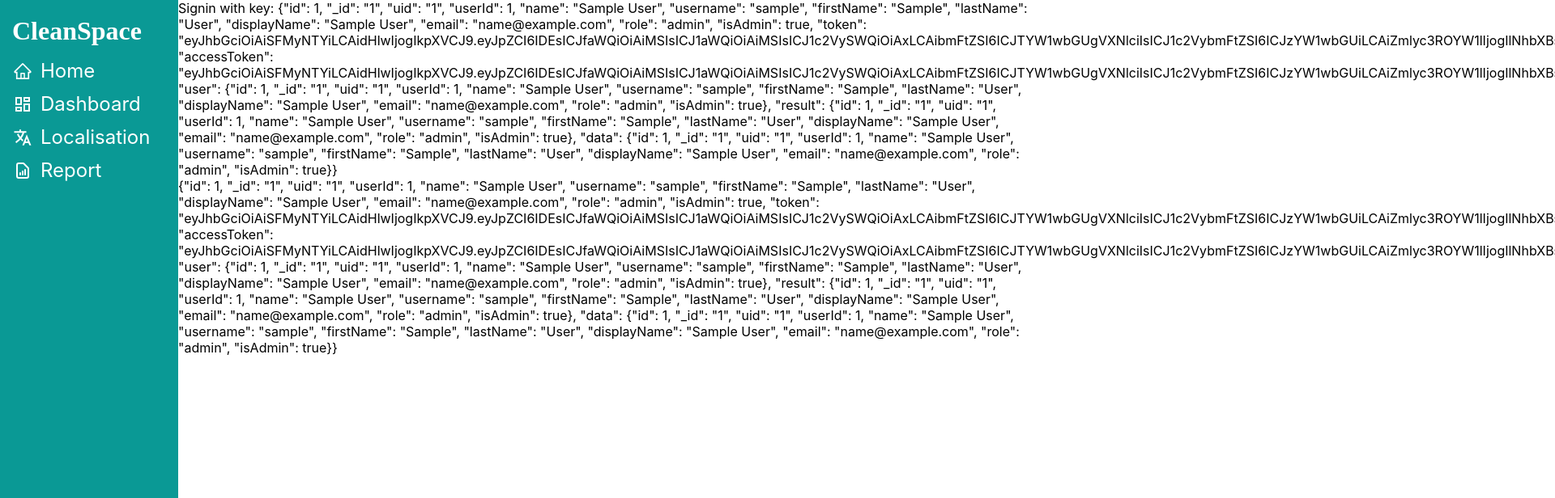
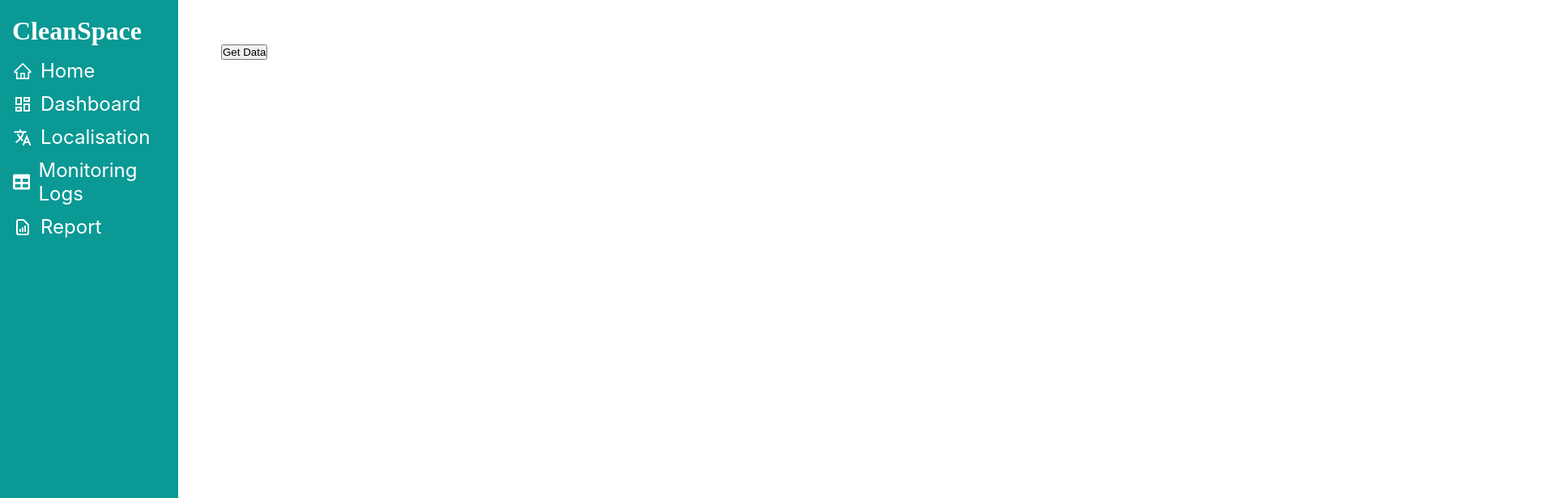
Before and after one commit to gianstk/cs-report-react, a React (Create React App) app: page /monitorLog in a window 1280 px wide. Shown: the top 616 px of the page at 81% size, 1920 px wide, since content can reach past the window. Built offline with nearby package versions, Linux system fonts and the light colour scheme; sample sign-in values are in the browser's storage; a web font is replaced by a local one.

Commit message:
feat: new debug log page'

```diff
--- a/src/components/ReportSearch/ReportSearch.js
+++ b/src/components/ReportSearch/ReportSearch.js
@@ -1,7 +1,6 @@
 import { useState } from 'react';
 
 import './ReportSearch.css';
-import Organisation from './organisations';
 import Organisations from './organisations';
 
 
--- a/src/components/Routing/Routing.js
+++ b/src/components/Routing/Routing.js
@@ -6,6 +6,7 @@ import { UserContext } from '../../App';
 import Home from './../../pages/Home/Home';
 import Signin from './../../pages/Signin/Signin';
 import Report from './../../pages/Report/Report';
+import DebugLog from './../../pages/DebugLog/DebugLog';
 import Localisation from '../../pages/Localisation/Localisation';
 
 
@@ -40,6 +41,11 @@ const Routing = () => {
           <Report/>
         </Route>
 
+        {/* Monitoring Logs page */}
+        <Route path="/monitorLog">
+          <DebugLog/>
+        </Route>
+
         {/* Heom page */}
         <Route path="/">
           <Home />
--- a/src/components/SideNav/SideNav.js
+++ b/src/components/SideNav/SideNav.js
@@ -2,7 +2,8 @@ import './SideNav.css';
 import { AiOutlineHome } from 'react-icons/ai';
 import { HiOutlineDocumentReport } from 'react-icons/hi';
 import { RiDashboardLine } from 'react-icons/ri';
-import { IoLanguageSharp } from 'react-icons/io5'
+import { IoLanguageSharp } from 'react-icons/io5';
+import { FaTable } from 'react-icons/fa';
 
 
 const SideNav = () => {
@@ -13,6 +14,7 @@ const SideNav = () => {
       <a href="/"><div className="flex"><AiOutlineHome className="navIcon"/> Home</div></a>
       <a href="#"><div className="flex"><RiDashboardLine className="navIcon"/> Dashboard</div></a>
       <a href="/localisation"><div className="flex"><IoLanguageSharp className="navIcon"/> Localisation</div></a>
+      <a href="/monitorLog"><div className="flex"><FaTable className="navIcon"/> Monitoring Logs</div></a>
       <a href="/report"><div className="flex"><HiOutlineDocumentReport className="navIcon"/> Report</div></a>
       <a href="#"></a>
 
--- /dev/null
+++ b/src/pages/DebugLog/DebugLog.css
@@ -0,0 +1,3 @@
+.DebugLog {
+  margin: 5% 5%;
+}
--- /dev/null
+++ b/src/pages/DebugLog/DebugLog.js
@@ -0,0 +1,74 @@
+import React, {
+  useState,
+  useEffect,
+} from 'react';
+import './DebugLog.css';
+
+import Table from '../../components/Table/Table';
+import tableMetadata from './DebugLogTableHeader';
+
+import { Spinner } from 'react-activity';
+import 'react-activity/dist/Spinner.css';
+
+const BASE_URL = "https://islands-hawk-beta-tea.trycloudflare.com/";
+
+
+const DebugLog = () => {
+  const [logData, setLogData] = useState(null);
+  const [ready, setReady] = useState(false);
+  const [isSpinner, setSpinner] = useState(false);
+
+  useEffect(() => {
+    if (!logData) {
+      return;
+    }
+    setReady(true);
+    // getLogData();
+    // setTimeout(() => setSpinner(true), 2000);
+  }, [logData]);
+
+  // fetch log data
+  const getLogData = () => {
+    setSpinner(true);
+    const DEBUG_LOG_URL = BASE_URL + "allMonitoringLog";
+    fetch(DEBUG_LOG_URL, {
+      headers: {'Content-Type': 'application/json'}
+    }).then((res) => {
+      setSpinner(false);
+      if (!res.ok) {
+        return;
+      }
+      return res.json();
+    }).then((resJson) => {
+      if (resJson.data) {
+        setLogData(resJson.data);
+      }
+    }).catch((error) => {
+      console.log(error);
+    })
+  }
+
+  return(
+    <div className="DebugLog">
+      <button onClick={getLogData}>Get Data</button>
+
+      {
+        isSpinner
+        ? <div className="spinnerForm flex">
+          <h1>Fetching Logs...</h1>
+          <Spinner color="#0a9995" size={32} speed={1} animating={true}/>
+        </div>
+        : null
+      }
+      { ready ? <Table key={"monitoringLog"} data={logData} tableMetadata={tableMetadata.monitoringLog} /> : null }
+
+
+
+    </div>
+  );
+
+
+
+}
+
+export default DebugLog;
--- /dev/null
+++ b/src/pages/DebugLog/DebugLogTableHeader.js
@@ -0,0 +1,14 @@
+const tableMetadata = {
+  monitoringLog: {
+    title: "Monitoring Station Debug Log",
+    headers: ["Monitoring Stage", "Detail", "Time"],
+    keys: {
+      "Time": "timestamp",
+      "Detail": "detail",
+      "Monitoring Stage": "stage",
+    }
+  }
+}
+
+
+export default tableMetadata;
--- a/src/pages/Report/Report.js
+++ b/src/pages/Report/Report.js
@@ -14,7 +14,6 @@ import DataExtractor from './ReportDataExtractor';
 //
 import { Spinner } from 'react-activity';
 import 'react-activity/dist/Spinner.css';
-
 const Report = () => {
 
   const [reportData, setReportData] = useState(null);
@@ -56,6 +55,7 @@ const Report = () => {
     }
   }, [reportData])
 
+  // reset all states to the default value
   const clearState = () => {
     setReportData(null);
     setOrgName("");
@@ -105,8 +105,6 @@ const Report = () => {
           <h1>Generating report...</h1>
           <Spinner color="#0a9995" size={32} speed={1} animating={true}/>
         </div>
-
-
         : null
       }
 
```
